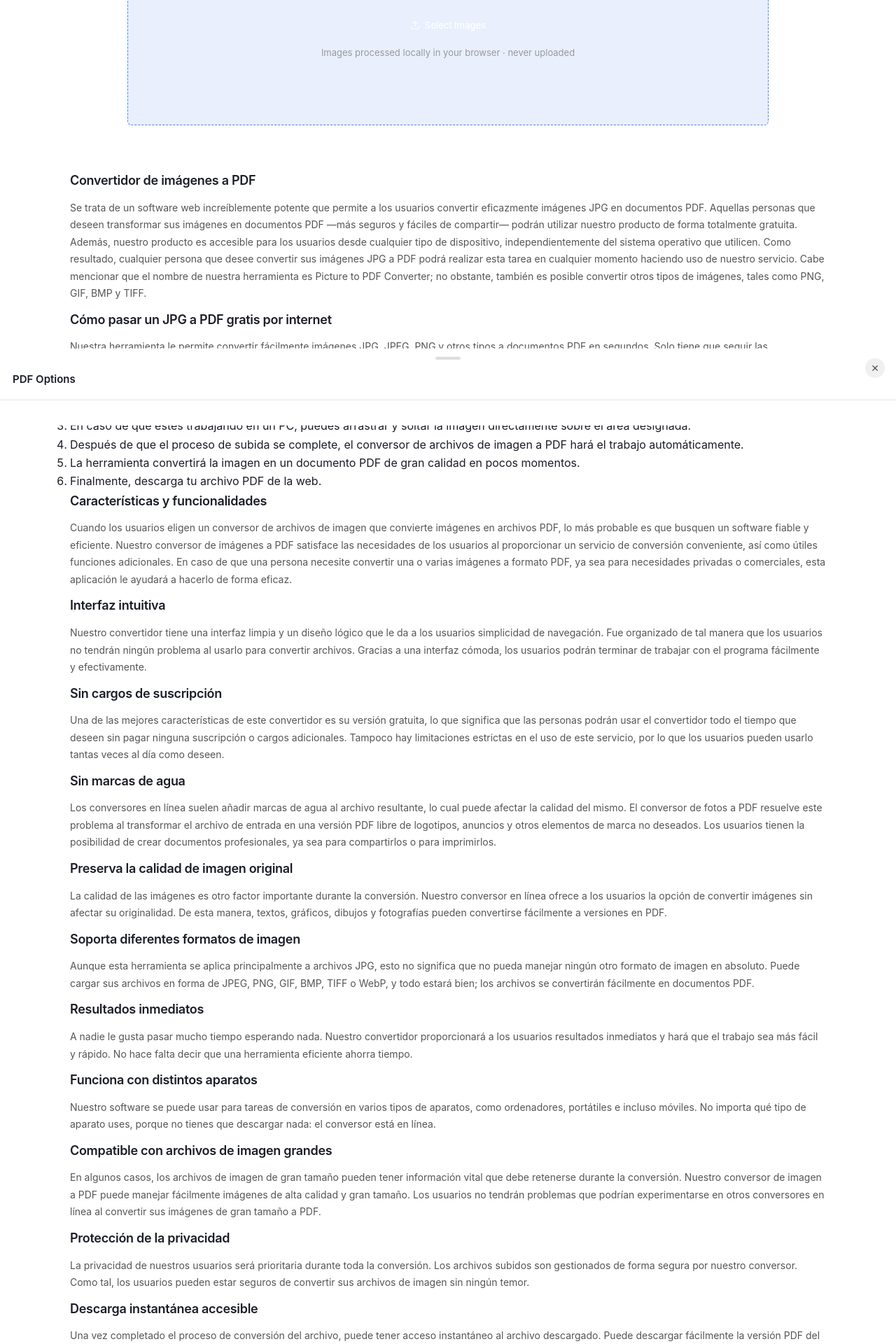
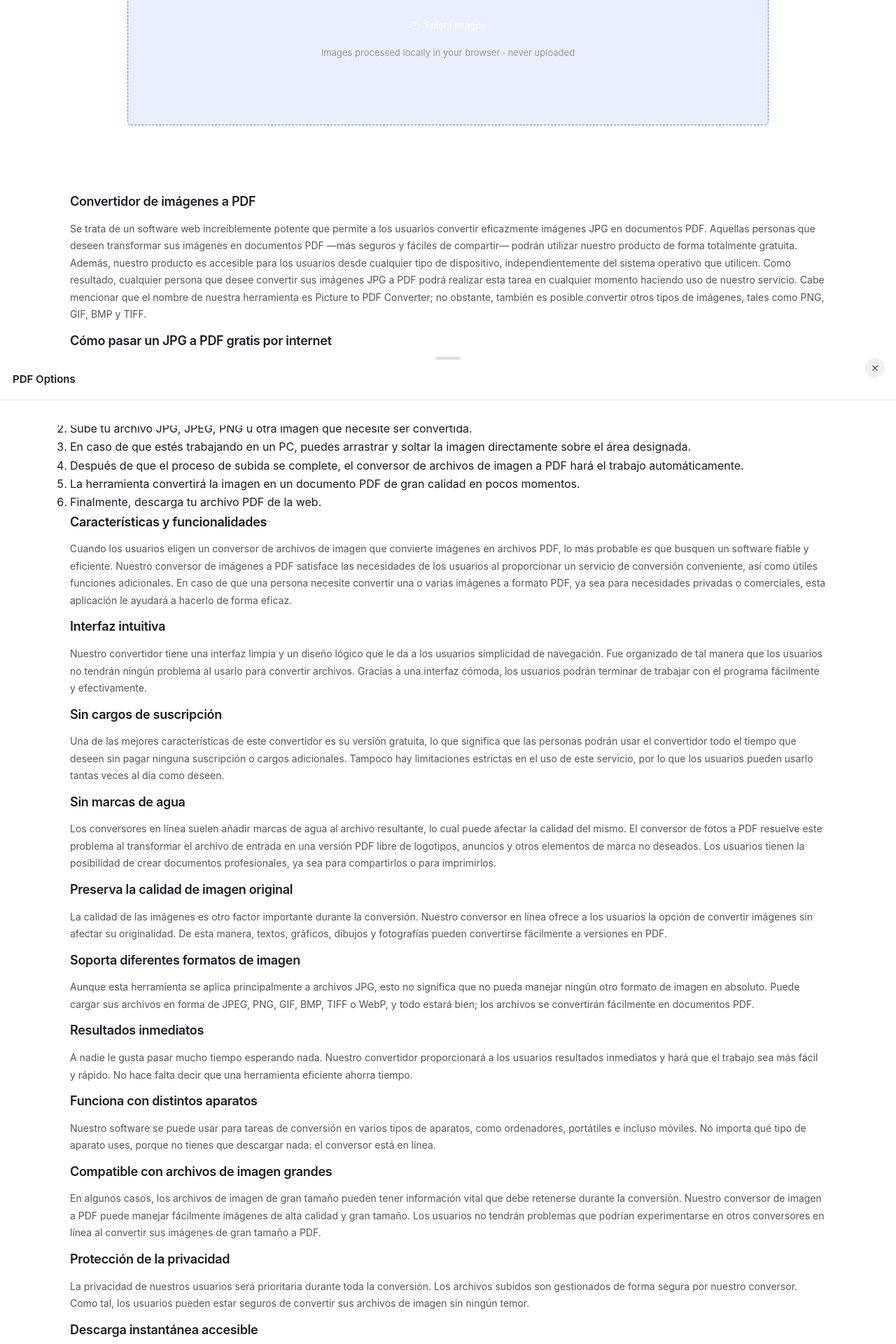
Before and after one commit to rforrupesh/jekyllmultilingual, a Jekyll site: the page built from jpg-to-pdf.html, in a window 1280 px wide. Shown: the part 402-2322 px from the top of the page at 70% size. Built offline with Jekyll 4.4.1, drawn with Linux system fonts in a browser that asks for light colours.

Commit message:
Update jpg-to-pdf.html

```diff
--- a/jpg-to-pdf.html
+++ b/jpg-to-pdf.html
@@ -9,7 +9,8 @@ head_style: |
   #infoContent {
   max-width: 1120px;
   margin: 0 auto;
-  padding: 2px 20px;
+  padding: 32px 20px 20px;
+
   }
   .divider {
   border: none;
```
